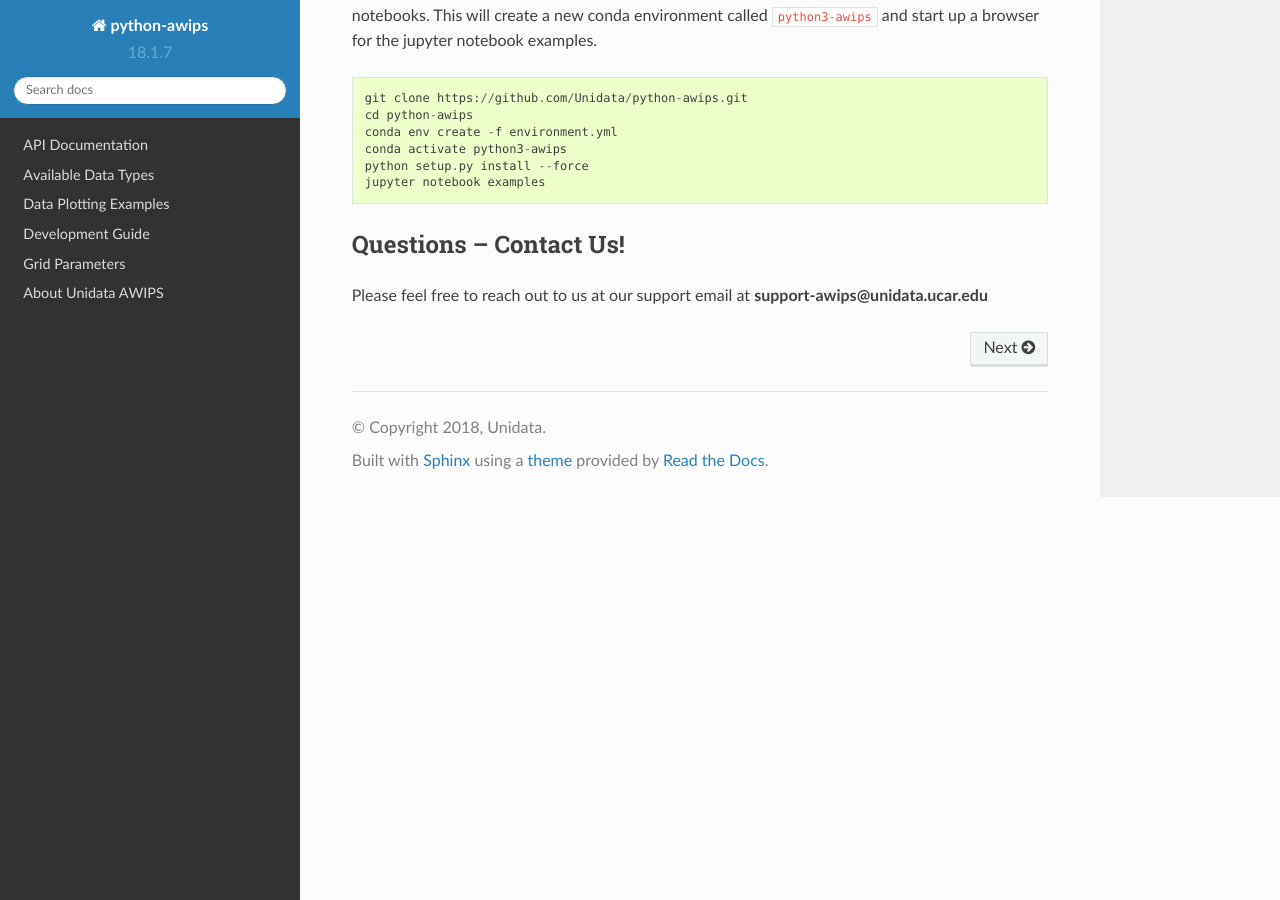
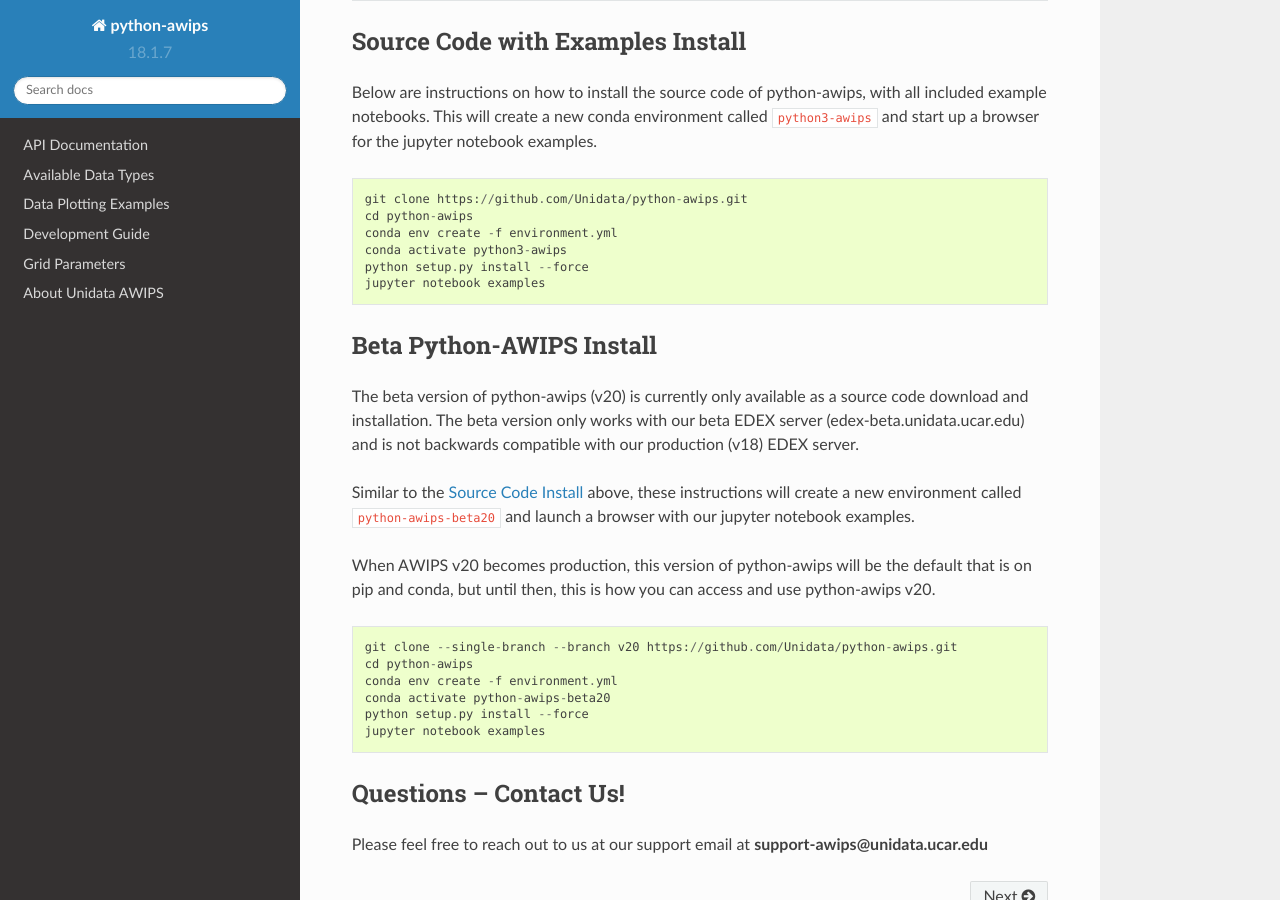
Before and after one commit to Unidata/python-awips, a Sphinx documentation site: the page built from docs/source/index.rst, in a window 1280 px wide and 900 px high, scrolled down 972 px. Built offline with Sphinx 7.4.7 and the Read the Docs theme 2.0.0, drawn with Linux system fonts in a browser that asks for light colours; some of the changed text lies outside the part shown.

Commit message:
Update documentation with beta install instructions

```diff
--- a/docs/source/index.rst
+++ b/docs/source/index.rst
@@ -8,6 +8,8 @@
 
 .. _Jupyter Notebook: http://nbviewer.jupyter.org/github/Unidata/python-awips/tree/master/examples/notebooks
 
+
+.. important:: There is now a :ref:`Beta Python-AWIPS<Beta Python-AWIPS Install>` available for v20.
 
 Pre-requisite Software
 ----------------------
@@ -55,6 +57,27 @@
     jupyter notebook examples
 
 
+
+Beta Python-AWIPS Install
+-------------------------
+
+The beta version of python-awips (v20) is currently only available as a source code download and installation.  The beta version only works with our beta EDEX server (edex-beta.unidata.ucar.edu) and is not backwards compatible with our production (v18) EDEX server.
+
+Similar to the :ref:`Source Code Install <Source Code with Examples Install>` above, these instructions will create a new environment called ``python-awips-beta20`` and launch a browser with our jupyter notebook examples.
+
+When AWIPS v20 becomes production, this version of python-awips will be the default that is on pip and conda, but until then, this is how you can access and use python-awips v20.
+
+::
+
+    git clone --single-branch --branch v20 https://github.com/Unidata/python-awips.git
+    cd python-awips
+    conda env create -f environment.yml
+    conda activate python-awips-beta20
+    python setup.py install --force
+    jupyter notebook examples
+
+
+
 Questions -- Contact Us!
 ------------------------
 
```
